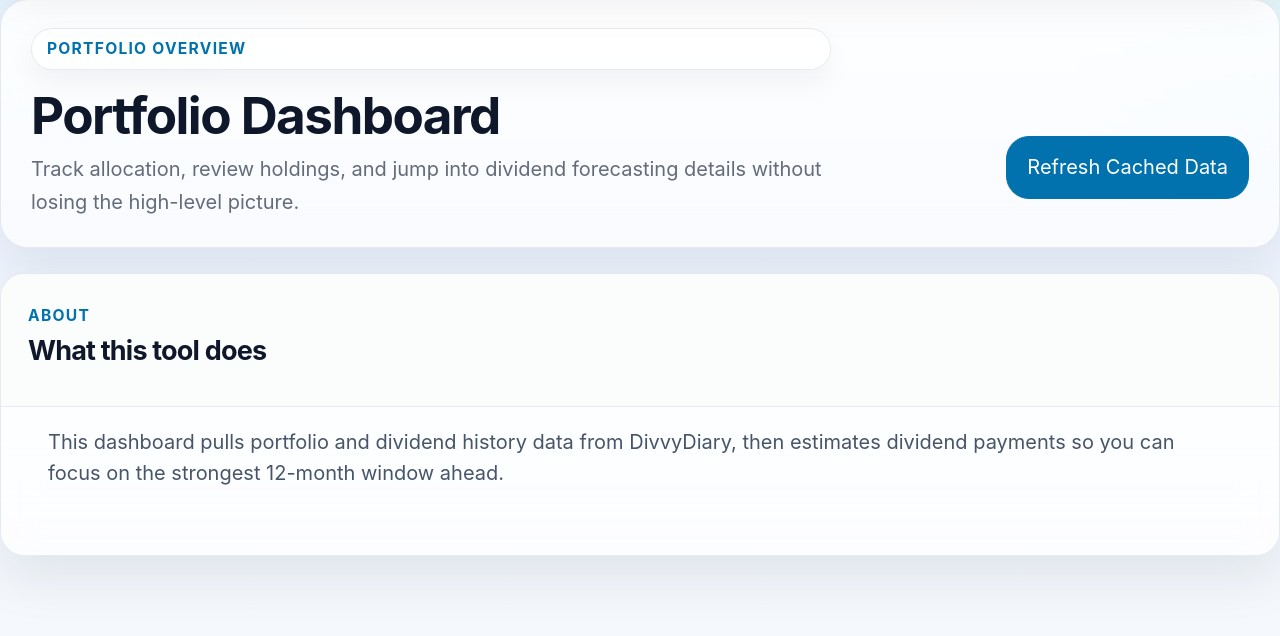
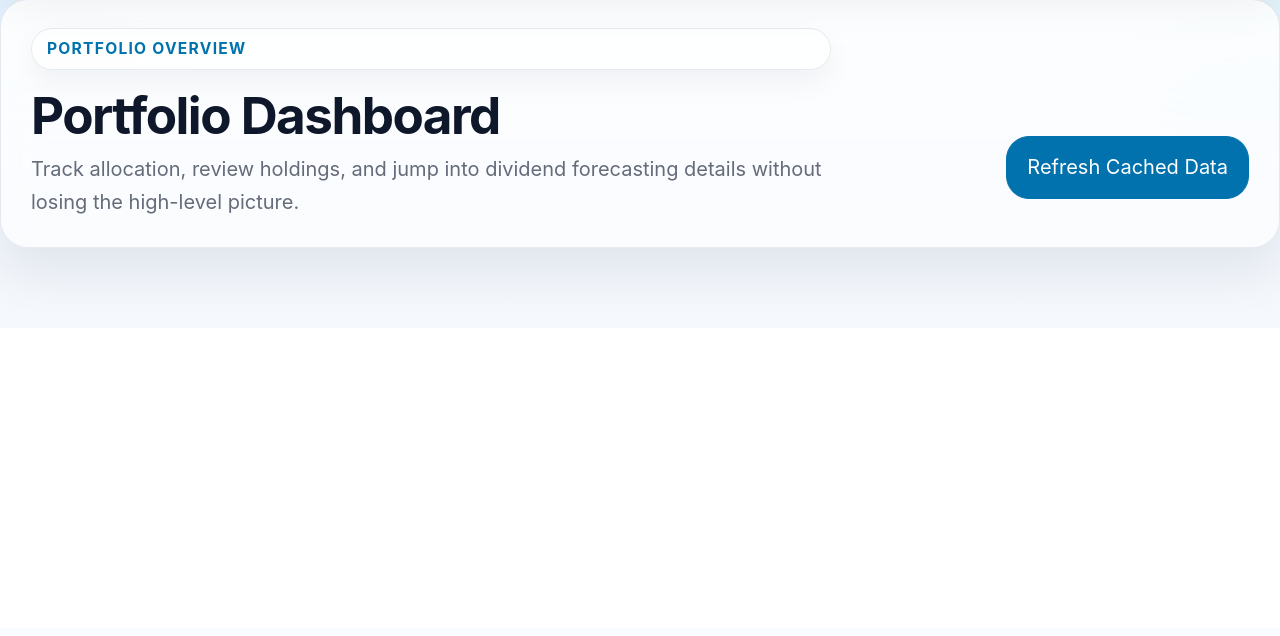
Before and after one commit to leonstaubach/DividendEstimator, a FastAPI app: template divvydiary_app/templates/dashboard.html in a window 1280 px wide. Shown: the part 172-808 px from the top of the page. After the commit the page ends 449 px from the top, so only its background shows below. Run offline with FastAPI, Linux system fonts and the light colour scheme; the template is opened without the code that fills it, so the values that code supplies are empty; some libraries are stand-ins or nearby versions.

Commit message:
removed about section

```diff
--- a/divvydiary_app/templates/dashboard.html
+++ b/divvydiary_app/templates/dashboard.html
@@ -22,20 +22,6 @@
             </form>
         </div>
     </section>
-
-    <article class="section-card">
-        <header>
-            <div class="section-copy">
-                <span class="eyebrow">About</span>
-                <h2>What this tool does</h2>
-            </div>
-        </header>
-        <div class="section-body">
-            <p>
-                This dashboard pulls portfolio and dividend history data from DivvyDiary, then estimates dividend payments so you can focus on the strongest 12-month window ahead.
-            </p>
-        </div>
-    </article>
 
     {% if error_message %}
         <article class="section-card">
```
Also changed, not shown: docs/.commands.md (added).
